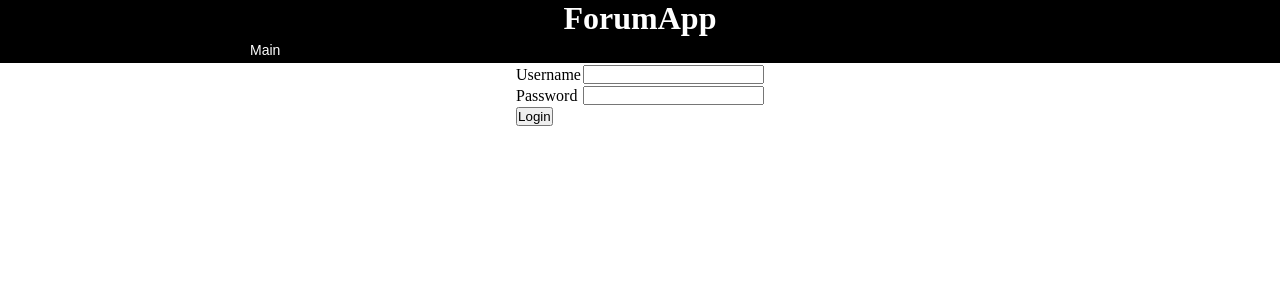
After one commit to jokinen77/tsoha-keskustelufoorumi, a Flask app: page /auth/login in a window 1280 px wide. The commit adds this page. Shown: the top 300 px of the page. Run offline with Flask 2, Linux system fonts and the light colour scheme.

Commit message:
Styling, flash message implementation, usermanager page, code cleaning

```diff
--- /dev/null
+++ b/application/auth/forms.py
@@ -0,0 +1,9 @@
+from flask_wtf import FlaskForm
+from wtforms import PasswordField, StringField
+
+class LoginForm(FlaskForm):
+    username = StringField("Username")
+    password = PasswordField("Password")
+
+    class Meta:
+        csrf = False
--- a/application/auth/models.py
+++ b/application/auth/models.py
@@ -22,7 +22,7 @@ class User(db.Model):
         self.usertype_id = usertype_id
 
     def get_id(self):
-        return self.username
+        return self.id
 
     def is_active(self):
         return True
--- /dev/null
+++ b/application/auth/views.py
@@ -0,0 +1,30 @@
+from flask import session, render_template, request, redirect, url_for
+from flask_login import login_user, logout_user
+
+from application import app
+from application.auth.models import User
+from application.auth.forms import LoginForm
+
+@app.route("/auth/login", methods = ["GET", "POST"])
+def auth_login():
+    if request.method == "GET":
+        return render_template("auth/loginform.html", form = LoginForm())
+
+    form = LoginForm(request.form)
+    # mahdolliset validoinnit
+
+    user = User.query.filter_by(username=form.username.data, password=form.password.data).first()
+    print(user.usertype.name)
+    if not user:
+        return render_template("auth/loginform.html", form = form,
+                                error = "No such username or password")
+    session['user_id'] = user.id
+    session['messages'] = []
+
+    login_user(user)
+    return redirect(url_for("index"))
+
+@app.route("/auth/logout")
+def auth_logout():
+    logout_user()
+    return redirect(url_for("index"))
--- a/application/static/styles/default.css
+++ b/application/static/styles/default.css
@@ -5,7 +5,7 @@
 
 .container {
   width: 100%;
-  max-width: 1000px;
+  max-width: 800px;
   margin: auto;
 }
 
@@ -41,6 +41,22 @@
 
 .simple_table td {
   padding: 2px 4px 2px 4px;
+}
+
+.nav_button {
+  border: none;
+  background: rgb(0, 0, 0);
+  color: white;
+  padding: 5px 10px;
+  text-align: center;
+  text-decoration: none;
+  display: inline;
+  font-size: 14px;
+  cursor: pointer;
+}
+
+.nav_button:hover {
+  background: rgb(50, 50, 50);
 }
 
 .flex-container {
--- /dev/null
+++ b/application/templates/auth/loginform.html
@@ -0,0 +1,31 @@
+{% extends "layout.html" %}
+
+{% block content %}
+{{ error }}
+<div class="centered">
+<form method="POST" action="{{ url_for('auth_login') }}">
+    <table>
+        <tr>
+            <td>
+                {{ form.username.label }}
+            </td>
+            <td>
+                {{ form.username }}
+            </td>
+        </tr>
+        <tr>
+            <td>
+                {{ form.password.label }}
+            </td>
+            <td>
+                {{ form.password }}
+            </td>
+        </tr>
+        <tr>
+            <td colspan="2">
+                <input type="submit" value="Login" />
+            </td>
+        </tr>
+</form>
+</div>
+{% endblock %}
--- a/application/templates/index.html
+++ b/application/templates/index.html
@@ -1,7 +1,5 @@
 {% extends "layout.html" %}
 
-{% block body %}
-  <p>
-    Hello world!
-  </p>
+{% block content %}
+
 {% endblock %}
--- a/application/templates/layout.html
+++ b/application/templates/layout.html
@@ -1,5 +1,6 @@
 <!DOCTYPE html>
 <html>
+
 <head>
     <meta charset="utf-8">
     <title>ForumApp</title>
@@ -7,9 +8,35 @@
 </head>
 
 <body>
+    <div style="background: black;">
         <div class="container">
+            <h1 class="simple_header" style="color: white;">ForumApp</h1>
+
+            <div style="float: right;">
+                {% if current_user.is_authenticated %}
+                <button class="nav_button" onclick="window.location.href='{{ url_for('usermanager') }}'">{{ current_user.username }}</button>
+                <button class="nav_button" onclick="window.location.href='{{ url_for('auth_logout') }}'">Logout</button>
+                {% endif %}
+            </div>
+            <div>
+                <button class="nav_button" onclick="window.location.href='{{ url_for('index') }}'">Main</button>
+            </div>
+        </div>
+    </div>
+    <div class="container">
+        {% with messages = get_flashed_messages() %}
+        {% if messages %}
+        <ul class=flashes>
+            {% for message in messages %}
+            <li>{{ message }}</li>
+            {% endfor %}
+        </ul>
+        {% endif %}
+        {% endwith %}
+
         {% block content %}
         {% endblock %}
     </div>
 </body>
+
 </html>
```
Also changed, not shown: application/__init__.py (+17 -17 lines), application/templates/auth/new_usertype.html (deleted, +0 -11 lines), application/templates/auth/usermanager.html (renamed from application/templates/auth/new_user.html, +21 -0 lines), application/views.py (+66 -21 lines). Lines whose indentation alone changed are shown as unchanged.
